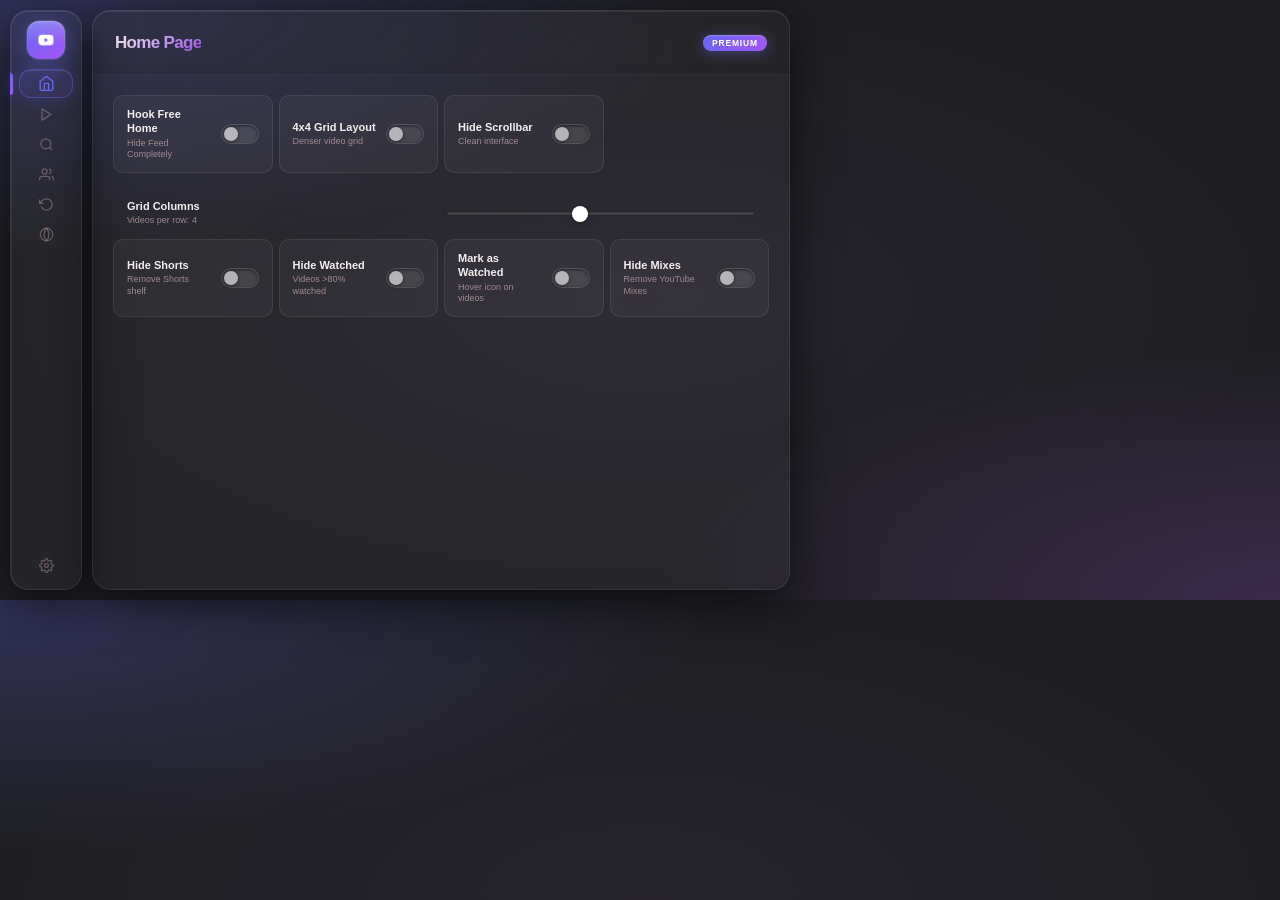
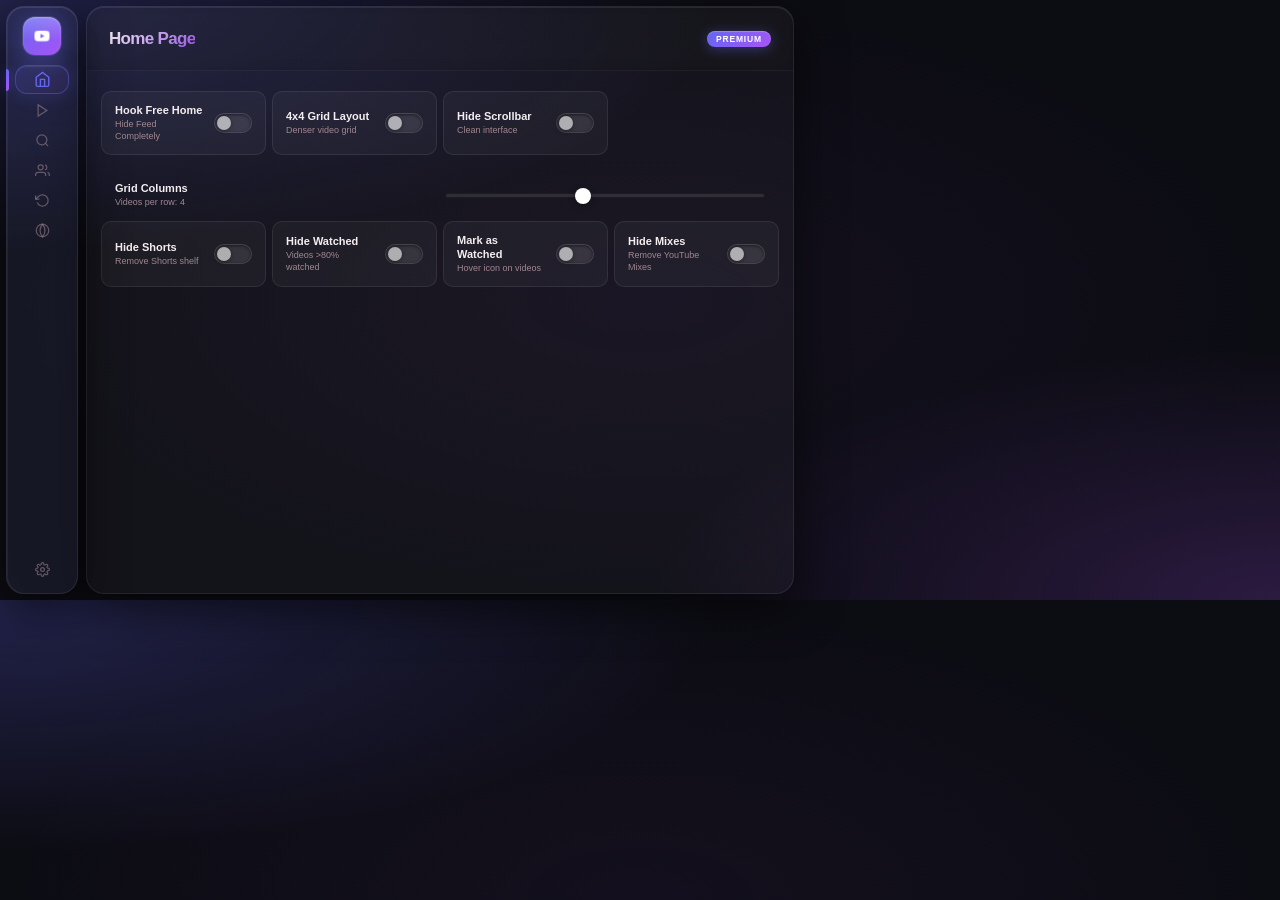

Fix UI bugs: Hide features, DOM recycling, and Avatar duplication

--- a/src/popup/popup.css
+++ b/src/popup/popup.css
@@ -7,23 +7,23 @@
 
 :root {
   /* ── Core palette — deep space + crimson red ── */
-  --bg-primary:    #0a0a0f;
-  --bg-surface:    #0f111a;
-  --bg-elevated:   #151722;
-  --bg-glass:      rgba(255, 255, 255, 0.04);
-  --bg-glass-hover:rgba(255, 255, 255, 0.07);
-
-  --accent-primary:   #6366f1;  /* vivid crimson */
-  --accent-secondary: #a855f7;  /* coral rose */
+  --accent-primary:   #6366f1;  /* vivid indigo */
+  --accent-secondary: #a855f7;  /* purple */
   --accent-tertiary:  #c084fc;  /* light blush */
   --accent-glow:      rgba(99, 102, 241, 0.4);
   --accent-glow-sm:   rgba(99, 102, 241, 0.22);
+
+  --bg-primary:    color-mix(in srgb, var(--accent-primary) 4%, #08080a);
+  --bg-surface:    color-mix(in srgb, var(--accent-primary) 8%, #0d0d10);
+  --bg-elevated:   color-mix(in srgb, var(--accent-primary) 12%, #111115);
+  --bg-glass:      color-mix(in srgb, var(--accent-primary) 5%, rgba(255, 255, 255, 0.03));
+  --bg-glass-hover:color-mix(in srgb, var(--accent-primary) 10%, rgba(255, 255, 255, 0.05));
 
   --text-primary: #f5eef0;
   --text-muted:   #a08890;
   --text-dim:     rgba(160, 136, 144, 0.55);
   --border-subtle:rgba(255, 255, 255, 0.07);
-  --border-glow:  rgba(99, 102, 241, 0.4);
+  --border-glow:  color-mix(in srgb, var(--accent-primary) 40%, transparent);
 
   /* ── Legacy aliases (keep existing HTML working) ── */
   --bg:            var(--bg-primary);
@@ -34,7 +34,7 @@
   --border:        var(--border-subtle);
   --border-top:    var(--border-subtle);
   --red:           var(--accent-primary);
-  --red-dim:       rgba(99, 102, 241, 0.14);
+  --red-dim:       color-mix(in srgb, var(--accent-primary) 14%, transparent);
   --red-glow:      var(--accent-glow);
   --accent-grad:   linear-gradient(135deg, var(--accent-primary), var(--accent-secondary));
   --accent-gradient: var(--accent-grad);
@@ -80,39 +80,39 @@
 }
 
 @keyframes toggle-pulse {
-  0%   { box-shadow: 0 0 0 0 rgba(99, 102, 241, 0.5); }
-  70%  { box-shadow: 0 0 0 6px rgba(99, 102, 241, 0); }
-  100% { box-shadow: 0 0 0 0 rgba(99, 102, 241, 0); }
+  0%   { box-shadow: 0 0 0 0 color-mix(in srgb, var(--accent-primary) 50%, transparent); }
+  70%  { box-shadow: 0 0 0 6px color-mix(in srgb, var(--accent-primary) 0%, transparent); }
+  100% { box-shadow: 0 0 0 0 color-mix(in srgb, var(--accent-primary) 0%, transparent); }
 }
 
 /* ─── Reset ─── */
 *, *::before, *::after { box-sizing: border-box; }
 body {
-  margin: 0; padding: 10px;
+  margin: 0; padding: 6px;
   width: 800px; height: 600px;
   font-family: 'Inter', sans-serif;
   font-size: 14px;
-  background: rgba(20, 19, 24, 0.95);
+  background: var(--bg-primary);
   color: var(--text-1);
   overflow: hidden;
   -webkit-font-smoothing: antialiased;
   -moz-osx-font-smoothing: grayscale;
   background-image:
-    radial-gradient(ellipse 80% 60% at 0% 0%, rgba(99, 102, 241, 0.25) 0%, transparent 70%),
-    radial-gradient(ellipse 70% 60% at 100% 100%, rgba(168, 85, 247, 0.2) 0%, transparent 70%),
-    radial-gradient(ellipse 50% 50% at 50% 50%, rgba(192, 132, 252, 0.05) 0%, transparent 100%);
+    radial-gradient(ellipse 80% 60% at 0% 0%, color-mix(in srgb, var(--accent-primary) 25%, transparent) 0%, transparent 70%),
+    radial-gradient(ellipse 70% 60% at 100% 100%, color-mix(in srgb, var(--accent-secondary) 20%, transparent) 0%, transparent 70%),
+    radial-gradient(ellipse 50% 50% at 50% 50%, color-mix(in srgb, var(--accent-secondary) 5%, transparent) 0%, transparent 100%);
   animation: popup-enter 0.28s var(--ease-snap) both;
 }
 
 /* ─── App shell ─── */
 .app-container {
-  display: flex; gap: 10px; height: 100%;
+  display: flex; gap: 8px; height: 100%;
 }
 
 /* ─── Sidebar ─── */
 .sidebar {
   width: 72px;
-  background: rgba(255, 255, 255, 0.03);
+  background: var(--bg-glass);
   border: 1px solid rgba(255, 255, 255, 0.08);
   border-radius: 18px;
   display: flex;
@@ -182,11 +182,11 @@ body {
   transform: translateY(-1px);
 }
 .nav-item.active {
-  background: linear-gradient(145deg, rgba(99, 102, 241,0.18), rgba(168, 85, 247,0.08));
-  border-color: rgba(99, 102, 241, 0.4);
+  background: linear-gradient(145deg, color-mix(in srgb, var(--accent-primary) 18%, transparent), color-mix(in srgb, var(--accent-secondary) 8%, transparent));
+  border-color: color-mix(in srgb, var(--accent-primary) 40%, transparent);
   color: var(--accent-primary);
   box-shadow:
-    0 0 20px rgba(99, 102, 241, 0.2),
+    0 0 20px color-mix(in srgb, var(--accent-primary) 20%, transparent),
     inset 0 1px 0 rgba(255,255,255,0.08);
 }
 .nav-item.active::before {
@@ -239,7 +239,7 @@ body {
 #page-title {
   font-size: 17px; font-weight: 800; margin: 0;
   letter-spacing: -.04em; color: var(--text-1);
-  background: linear-gradient(135deg, var(--text-primary) 0%, rgba(168, 85, 247,0.9) 100%);
+  background: linear-gradient(135deg, var(--text-primary) 0%, color-mix(in srgb, var(--accent-secondary) 90%, transparent) 100%);
   -webkit-background-clip: text;
   -webkit-text-fill-color: transparent;
   background-clip: text;
@@ -280,7 +280,7 @@ body {
 /* ─── Tab content ─── */
 .tab-content {
   flex: 1; overflow-y: auto;
-  padding: 20px;
+  padding: 20px 14px;
   display: none; opacity: 0;
   transform: translateY(6px);
   transition: opacity var(--med) var(--ease-smooth), transform var(--med) var(--ease-snap);
@@ -323,7 +323,7 @@ body {
   border-radius: 16px 16px 0 0;
 }
 .section-header:hover {
-  background: rgba(99, 102, 241, 0.05);
+  background: color-mix(in srgb, var(--accent-primary) 5%, transparent);
 }
 .section-header:active { transform: scale(0.995); }
 
@@ -418,12 +418,43 @@ body {
   position: relative;
 }
 .toggle-card:hover {
-  background: rgba(99, 102, 241, 0.08);
-  border-color: rgba(99, 102, 241, 0.32);
+  background: color-mix(in srgb, var(--accent-primary) 8%, transparent);
+  border-color: color-mix(in srgb, var(--accent-primary) 32%, transparent);
   transform: translateY(-1px);
-  box-shadow: 0 5px 18px rgba(99, 102, 241, 0.14), inset 0 1px 0 rgba(255,255,255,0.06);
+  box-shadow: 0 5px 18px color-mix(in srgb, var(--accent-primary) 14%, transparent), inset 0 1px 0 rgba(255,255,255,0.06);
 }
-.toggle-card .info { flex: 1; margin: 0; }
+.toggle-card .info { flex: 1; margin: 0; min-width: 0; }
+
+/* ─── Feature Icon ─── */
+.feature-icon {
+  width: 28px; height: 28px;
+  border-radius: var(--r-md);
+  background: rgba(255,255,255,.05);
+  border: 1px solid var(--border);
+  display: flex; align-items: center; justify-content: center;
+  flex-shrink: 0;
+  transition: all var(--fast);
+  color: var(--text-dim);
+}
+.toggle-card:hover .feature-icon {
+  background: color-mix(in srgb, var(--accent-primary) 10%, transparent);
+  border-color: color-mix(in srgb, var(--accent-primary) 30%, transparent);
+  box-shadow: 0 0 12px var(--accent-glow-sm);
+}
+.feature-icon svg {
+  width: 14px; height: 14px;
+  transition: color var(--fast);
+  stroke-width: 2px;
+}
+.toggle-card:hover .feature-icon {
+  color: var(--accent-primary);
+}
+.toggle-card:has(input:checked) .feature-icon {
+  background: linear-gradient(135deg, color-mix(in srgb, var(--accent-primary) 20%, transparent), color-mix(in srgb, var(--accent-secondary) 20%, transparent));
+  border-color: color-mix(in srgb, var(--accent-primary) 50%, transparent);
+  box-shadow: 0 0 12px var(--accent-glow);
+  color: #fff;
+}
 
 /* ─── Info block ─── */
 .info { display: flex; flex-direction: column; gap: 2px; flex: 1; margin-right: 10px; }
@@ -545,14 +576,14 @@ input[type="range"]:focus::-webkit-slider-runnable-track { background: rgba(255,
 }
 .stat-card {
   padding: 12px 14px; border-radius: 14px;
-  background: linear-gradient(145deg, rgba(99, 102, 241,0.1), rgba(168, 85, 247,0.05));
-  border: 1px solid rgba(99, 102, 241, 0.2);
+  background: linear-gradient(145deg, color-mix(in srgb, var(--accent-primary) 10%, transparent), color-mix(in srgb, var(--accent-secondary) 5%, transparent));
+  border: 1px solid color-mix(in srgb, var(--accent-primary) 20%, transparent);
   display: flex; flex-direction: column; gap: 2px;
   transition: all 0.2s ease;
 }
 .stat-card:hover {
-  border-color: rgba(99, 102, 241, 0.4);
-  box-shadow: 0 0 20px rgba(99, 102, 241, 0.12);
+  border-color: color-mix(in srgb, var(--accent-primary) 40%, transparent);
+  box-shadow: 0 0 20px color-mix(in srgb, var(--accent-primary) 12%, transparent);
 }
 .stat-value { font-size: 22px; font-weight: 900; color: var(--accent-primary); line-height: 1; letter-spacing: -.03em; }
 .stat-label { font-size: 9.5px; color: var(--text-muted); font-weight: 600; text-transform: uppercase; letter-spacing: .06em; }
@@ -702,15 +733,15 @@ input[type="color"]::-webkit-color-swatch { border: 2px solid rgba(255,255,255,.
   overflow: hidden;
 }
 .mode-card:hover {
-  background: rgba(99, 102, 241, 0.07);
-  border-color: rgba(99, 102, 241, 0.25);
+  background: color-mix(in srgb, var(--accent-primary) 7%, transparent);
+  border-color: color-mix(in srgb, var(--accent-primary) 25%, transparent);
   transform: translateY(-2px);
-  box-shadow: 0 6px 18px rgba(0,0,0,0.35), 0 0 0 1px rgba(99, 102, 241,0.1);
+  box-shadow: 0 6px 18px rgba(0,0,0,0.35), 0 0 0 1px color-mix(in srgb, var(--accent-primary) 10%, transparent);
 }
 .mode-card.mode-active {
-  background: linear-gradient(145deg, rgba(99, 102, 241,0.18), rgba(168, 85, 247,0.08));
-  border-color: rgba(99, 102, 241, 0.4);
-  box-shadow: 0 0 20px rgba(99, 102, 241, 0.22), inset 0 1px 0 rgba(255,255,255,0.08);
+  background: linear-gradient(145deg, color-mix(in srgb, var(--accent-primary) 18%, transparent), color-mix(in srgb, var(--accent-secondary) 8%, transparent));
+  border-color: color-mix(in srgb, var(--accent-primary) 40%, transparent);
+  box-shadow: 0 0 20px color-mix(in srgb, var(--accent-primary) 22%, transparent), inset 0 1px 0 rgba(255,255,255,0.08);
 }
 
 .mode-icon {
@@ -784,10 +815,10 @@ input[type="color"]::-webkit-color-swatch { border: 2px solid rgba(255,255,255,.
   transition: all .28s var(--ease-smooth);
 }
 .search-container:focus-within {
-  background: rgba(99, 102, 241, 0.07);
-  border-color: rgba(99, 102, 241, 0.4);
+  background: color-mix(in srgb, var(--accent-primary) 7%, transparent);
+  border-color: color-mix(in srgb, var(--accent-primary) 40%, transparent);
   width: 240px;
-  box-shadow: 0 0 0 3px rgba(99, 102, 241,0.1), 0 4px 16px rgba(0,0,0,0.2);
+  box-shadow: 0 0 0 3px color-mix(in srgb, var(--accent-primary) 10%, transparent), 0 4px 16px rgba(0,0,0,0.2);
 }
 .search-icon { width: 13px; height: 13px; color: var(--text-dim); margin-right: 8px; flex-shrink: 0; }
 .feature-search-input {
